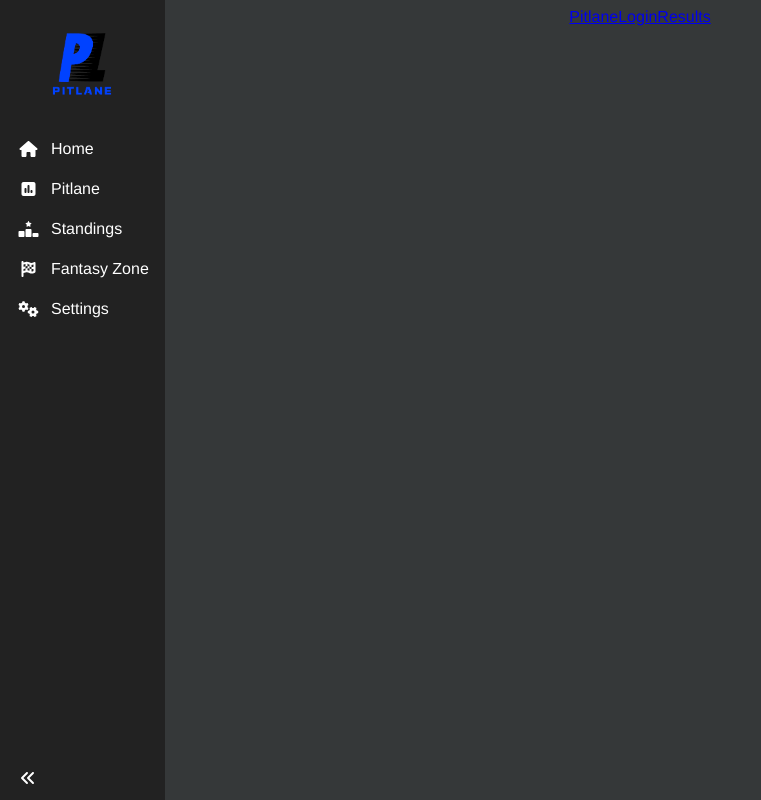
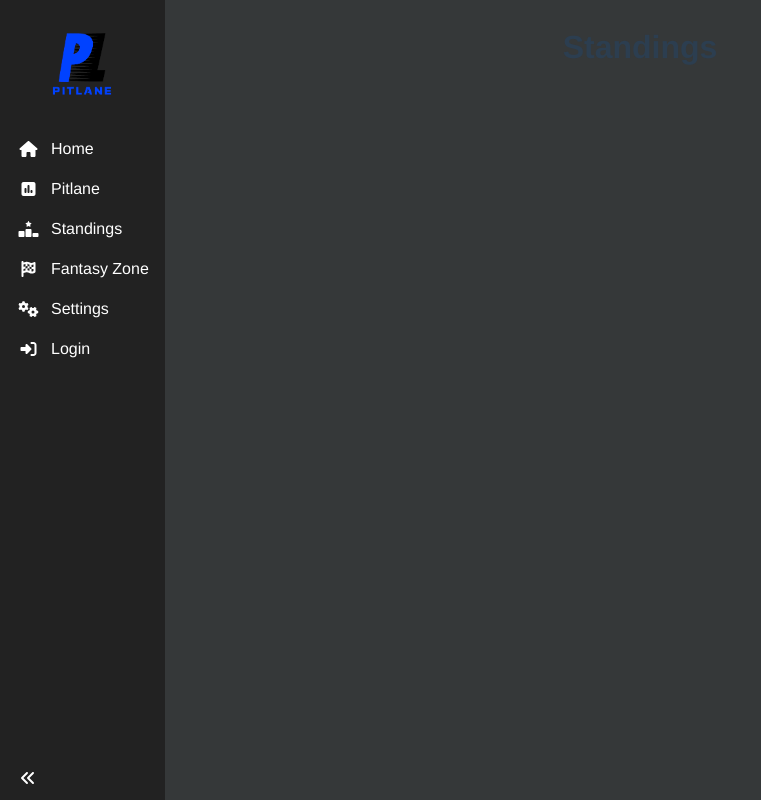
Before and after one commit to martires-colin/pitlane, a Vue app in the folder app/frontend/frontend/: page /standings in a window 1280 px wide. Shown: the whole page, without its empty margins (0-761 px from the left). Built offline with nearby package versions, Linux system fonts and the light colour scheme.

Commit message:
added login route to sidebar

```diff
--- a/app/frontend/frontend/package.json
+++ b/app/frontend/frontend/package.json
@@ -29,7 +29,9 @@
     "eslint-config-prettier": "^8.3.0",
     "eslint-plugin-prettier": "^4.0.0",
     "eslint-plugin-vue": "^8.0.3",
-    "prettier": "^2.4.1"
+    "node-sass": "^8.0.0",
+    "prettier": "^2.4.1",
+    "sass-loader": "^13.2.0"
   },
   "eslintConfig": {
     "root": true,
--- a/app/frontend/frontend/src/App.vue
+++ b/app/frontend/frontend/src/App.vue
@@ -2,10 +2,6 @@
   <div>
     <Sidebar />
     <div :style="{ 'margin-left': sidebarWidth }"></div>
-
-    <router-link to="/pitlane">Pitlane</router-link>
-    <router-link to="/login">Login</router-link>
-    <router-link to="/results">Results</router-link>
     <router-view />
   </div>
 </template>
--- a/app/frontend/frontend/src/components/Sidebar.vue
+++ b/app/frontend/frontend/src/components/Sidebar.vue
@@ -36,7 +36,7 @@ export default {
       </span>
     </h1>
 
-    <SidebarLink to="/" icon="fas fa-home">Home</SidebarLink>
+    <SidebarLink to="/" icon="fas fa-home"> Home </SidebarLink>
     <SidebarLink to="/pitlane" icon="fa-solid fa-square-poll-vertical">
       Pitlane
     </SidebarLink>
@@ -44,9 +44,14 @@ export default {
       Standings
     </SidebarLink>
     <SidebarLink to="/fantasy" icon="fa-solid fa-flag-checkered"
-      >Fantasy Zone</SidebarLink
-    >
-    <SidebarLink to="/settings" icon="fa-solid fa-gears">Settings</SidebarLink>
+      >Fantasy Zone
+    </SidebarLink>
+    <SidebarLink to="/settings" icon="fa-solid fa-gears">
+      Settings
+    </SidebarLink>
+    <SidebarLink to="/login" icon="fa-solid fa-right-to-bracket">
+      Login
+    </SidebarLink>
 
     <span
       class="collapse-icon"
--- a/app/frontend/frontend/src/router/index.js
+++ b/app/frontend/frontend/src/router/index.js
@@ -1,8 +1,7 @@
 import { createRouter, createWebHistory } from "vue-router";
 import Login from "../views/Login.vue";
-import Results from "../views/Results.vue";
+import Standings from "../views/Standings.vue";
 import Pitlane from "../views/Pitlane.vue";
-
 
 const routes = [
   {
@@ -19,9 +18,9 @@ const routes = [
     component: Login,
   },
   {
-    path: "/results",
-    name: "Results",
-    component: Results,
+    path: "/standings",
+    name: "Standings",
+    component: Standings,
     meta: {
       requiresAuth: true,
     },
--- a/app/frontend/frontend/src/views/Login.vue
+++ b/app/frontend/frontend/src/views/Login.vue
@@ -1,6 +1,6 @@
 <template>
   <main>
-    <h1>login</h1>
+    <h1>Login Page</h1>
 
     <section class="forms">
       <form class="register" @submit.prevent="register">
--- a/app/frontend/frontend/src/views/Results.vue
+++ b/app/frontend/frontend/src/views/Standings.vue
@@ -1,10 +1,10 @@
 <template>
-  <h1>Results</h1>
+  <h1>Standings</h1>
 </template>
 
 <script>
 export default {
-  name: "Results",
+  name: "Standings",
 };
 </script>
 
```
Also changed, not shown: 1 other file (tests, documents, lock files or other folders).
